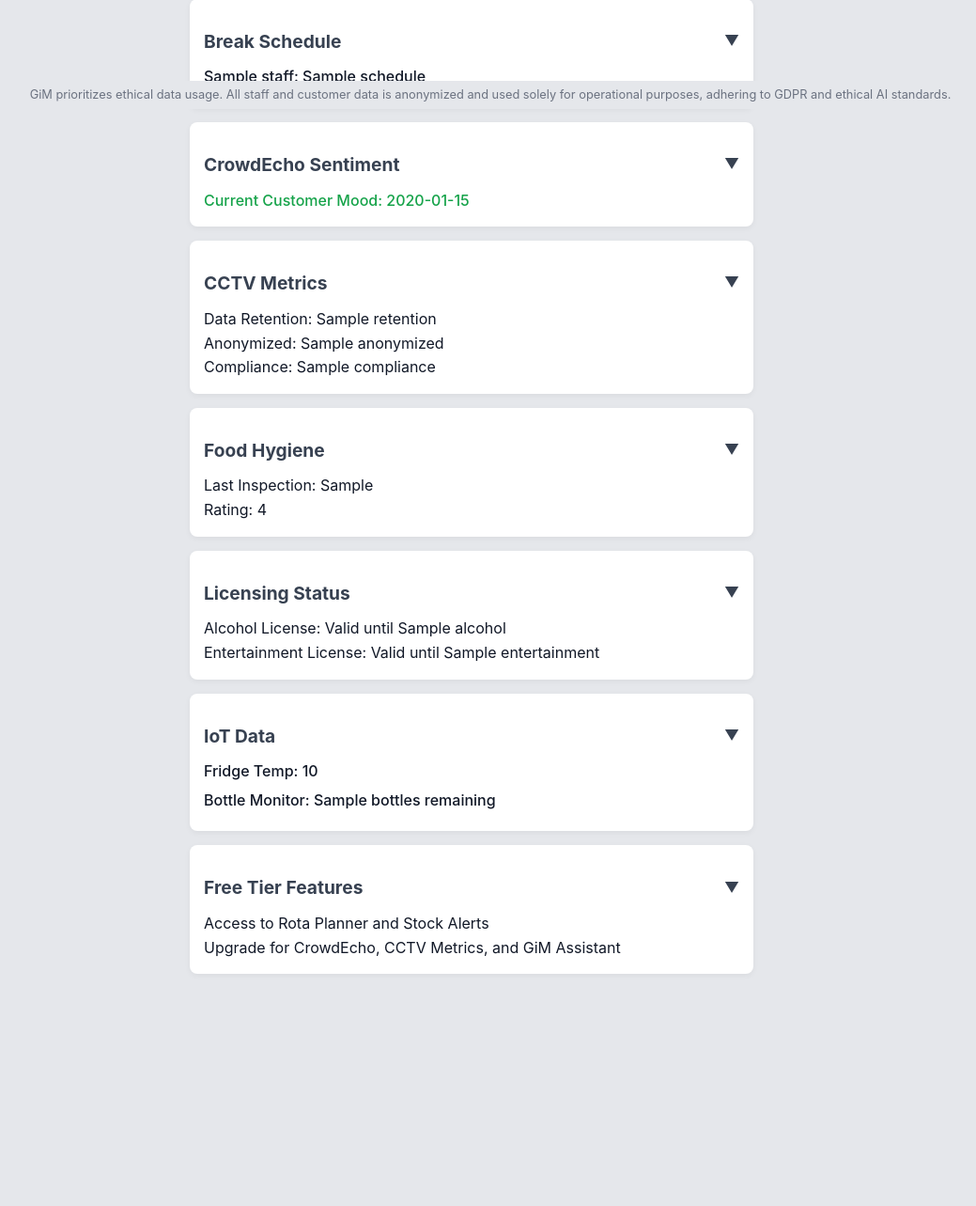
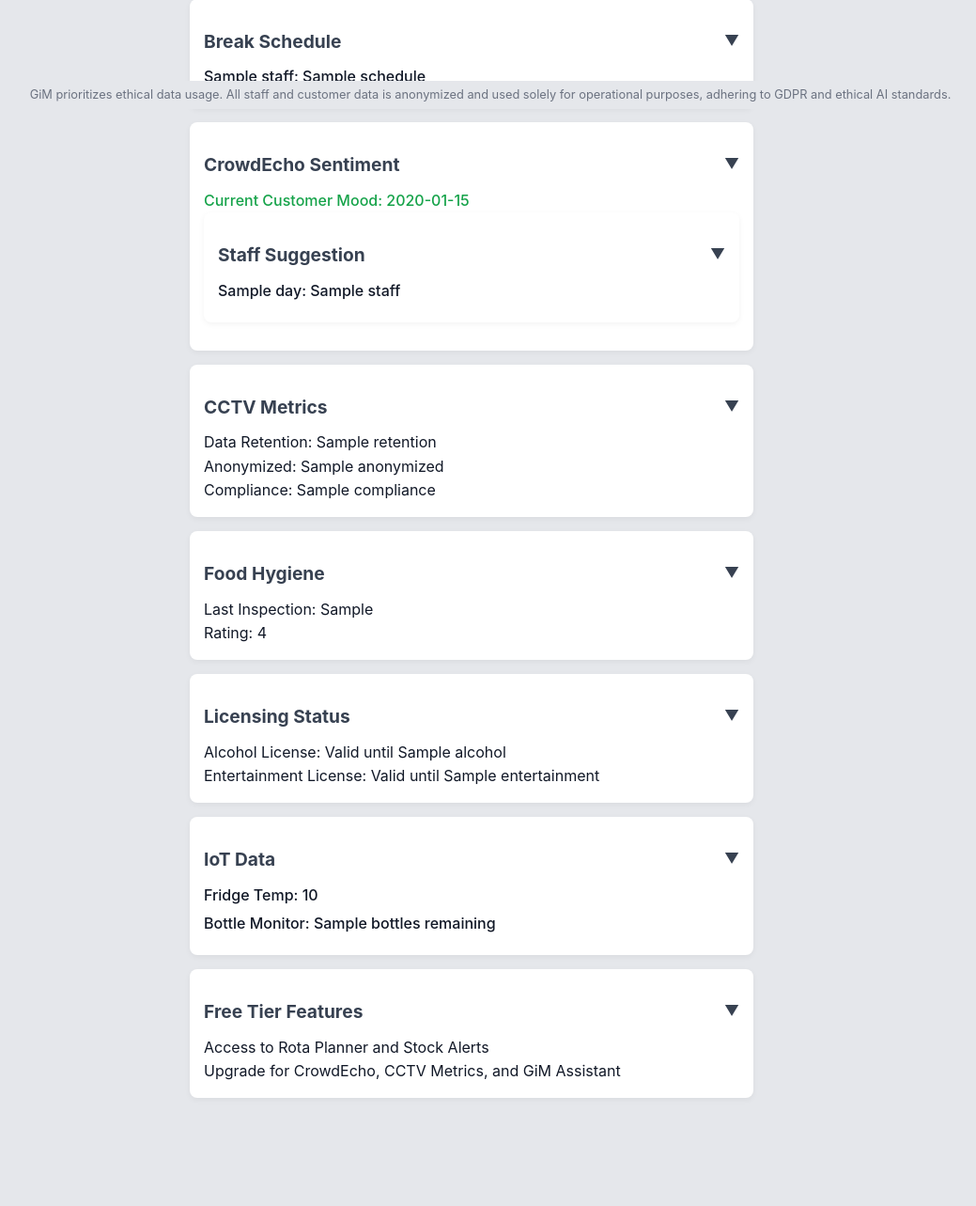
Before and after one commit to EdiHZ/GiM-Demo-0425, a Flask app: template templates/index.html in a window 1280 px wide. Shown: the part 674-1957 px from the top of the page at 94% size, without its empty margins (138-1177 px from the left). Before the commit the page ends 1710 px from the top, so only its background shows below. Run offline with Flask 3, Linux system fonts and the light colour scheme; the template is opened without the code that fills it: most values are stand-ins (such as "Sample title", 1, 10 or a date in 2020).

Commit message:
Update suggest index.html

```diff
--- a/templates/index.html
+++ b/templates/index.html
@@ -276,6 +276,15 @@
             <div class="card-content" id="crowd-content">
                 <div class="sentiment-positive">Current Customer Mood: {{ sentiment }}</div>
             </div>
+            <!-- In templates/index.html, add after line 278 (after </div> of CrowdEcho) -->
+<div class="card">
+    <h2 id="staff-suggestion" onclick="toggleSection(this)" onkeydown="handleKeydown(event, this)" tabindex="0" aria-expanded="true" aria-controls="suggestion-content">Staff Suggestion</h2>
+    <div class="card-content" id="suggestion-content">
+        {% for day, staff in staff_suggestion.items() %}
+            <div class="rota-list">{{ day }}: {{ staff | join(", ") }}</div>
+        {% endfor %}
+    </div>
+</div>
         </div>
 
         <div class="card">
```
